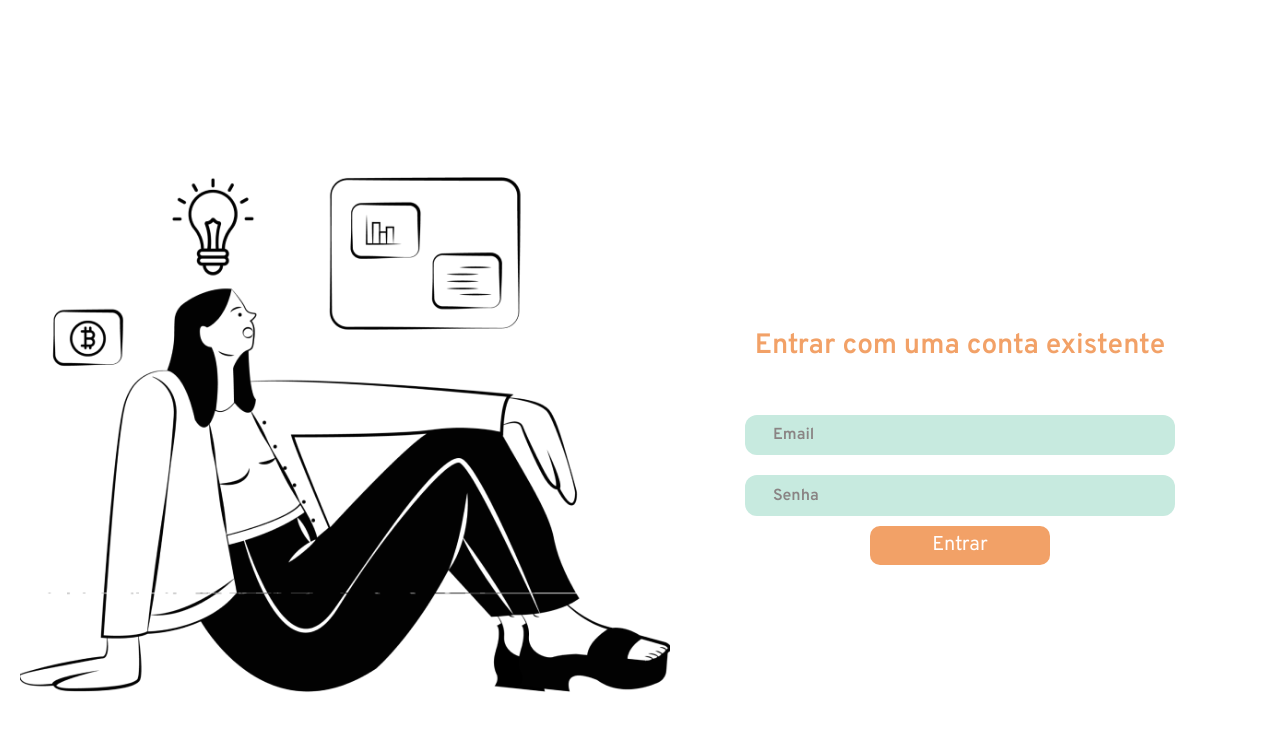
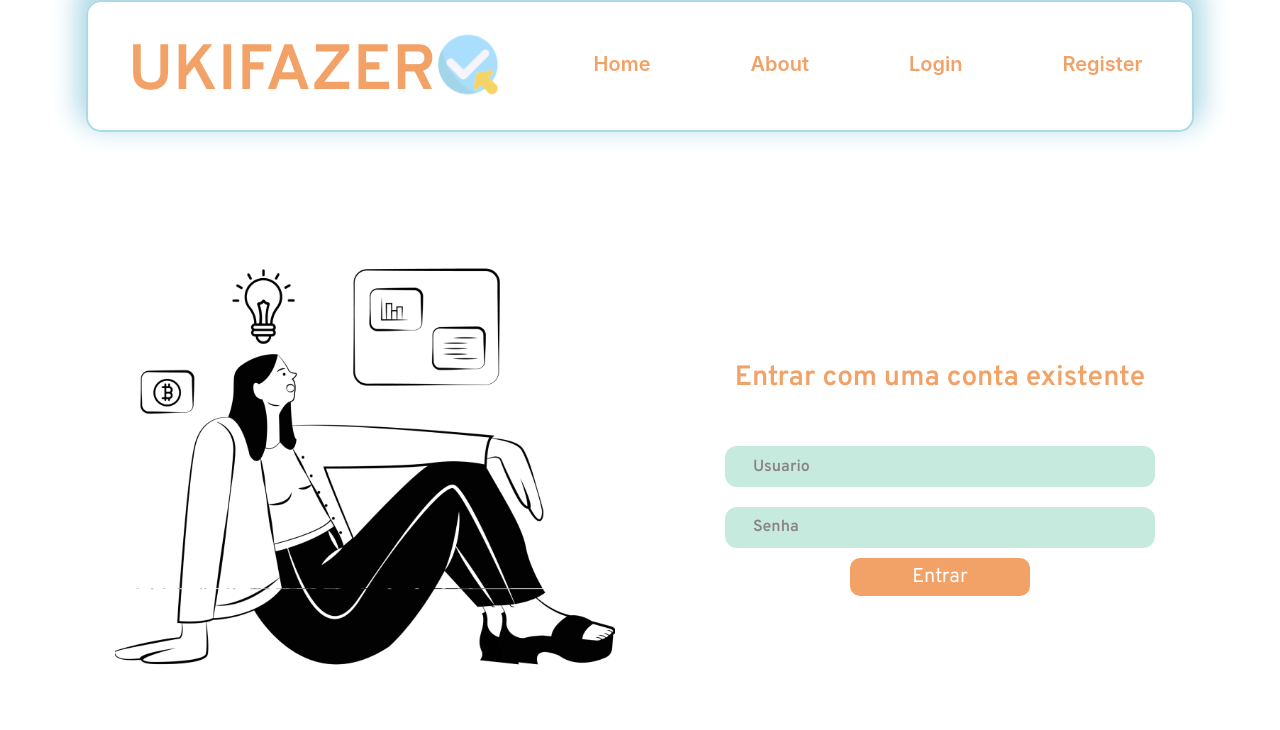
Before and after one commit to murilolmartins/app_habitos, a React (Create React App) app: page /login in a window 1280 px wide. Shown: the top 730 px of the page. Built offline with nearby package versions, Linux system fonts and the light colour scheme.

Commit message:
refactor: including AuthContext into Login

```diff
--- a/src/App.js
+++ b/src/App.js
@@ -1,5 +1,4 @@
 import "./App.css";
-
 import Routes from "./routes";
 import { ToastContainer } from "react-toastify";
 import "react-toastify/dist/ReactToastify.css";
@@ -18,10 +17,8 @@ function App() {
         draggable
         pauseOnHover
       />
-      <ToastContainer />
       <div className="App-Container">
         <Routes></Routes>
-
       </div>
     </div>
   );
--- a/src/components/DesktopHeader/index.jsx
+++ b/src/components/DesktopHeader/index.jsx
@@ -1,19 +1,19 @@
 import { Link } from "react-router-dom";
 import { Container } from "./style";
 import logo from "../../assets/images/logo-ukifazer.png";
-const Header = () => {
+const DesktopHeader = () => {
   return (
     <Container>
       <figure>
         <img src={logo} alt="Logo" />
       </figure>
-      <div>
+      <div className="links">
         <Link to="/">Home</Link>
-        <Link to="/">About</Link>
-        <Link to="/">Login</Link>
-        <Link to="/">Register</Link>
+        <Link to="/aboutUs">About</Link>
+        <Link to="/login">Login</Link>
+        <Link to="/singUp">Register</Link>
       </div>
     </Container>
   );
 };
-export default Header;
+export default DesktopHeader;
--- a/src/components/DesktopHeader/style.js
+++ b/src/components/DesktopHeader/style.js
@@ -3,9 +3,15 @@ export const Container = styled.div`
   display: flex;
   flex-direction: row;
   justify-content: space-between;
+  border: 2px solid lightblue;
+  border-radius: 15px;
+  box-shadow: 0px -13px 27px 9px lightblue;
   div {
-    display: flex;
-    justify-content: space-evenly;
+    display: none;
+    @media (min-width: 760px) {
+      display: flex;
+      justify-content: space-evenly;
+    }
     a {
       margin: 50px;
       text-decoration: none;
@@ -28,14 +34,9 @@ export const Container = styled.div`
     justify-content: center;
   }
 
-  @media screen and (max-width: 760) {
-    div a {
-      display: none;
-    }
-  }
   @media screen and (max-width: 420px) {
     figure img {
-      width: 317px;
+      width: 250px;
     }
   }
 `;
--- a/src/components/LoginForm/index.jsx
+++ b/src/components/LoginForm/index.jsx
@@ -1,13 +1,16 @@
 import Button from "./../Button";
 import Input from "./../Input";
-import { Container, Form, Title,Errors } from "./styles";
+import { Container, Form, Title, Errors } from "./styles";
 import { useForm } from "react-hook-form";
 import { yupResolver } from "@hookform/resolvers/yup";
 import * as yup from "yup";
+import { AuthContext } from "../../providers/Auth";
+import { useContext } from "react";
 
 const LoginForm = () => {
+  const { authentication } = useContext(AuthContext);
   const schema = yup.object().shape({
-    email: yup.string().email("Email inválido").required("Email obrigatório"),
+    username: yup.string().required("Usuario obrigatório"),
     password: yup.string().required("Senha obrigatória"),
   });
   const {
@@ -17,16 +20,24 @@ const LoginForm = () => {
   } = useForm({
     resolver: yupResolver(schema),
   });
-  const handleForm = (data) => {
-    console.log(data)
-  };
+
   return (
     <Container>
       <Title>Entrar com uma conta existente</Title>
-      <Form onSubmit={handleSubmit(handleForm)}>
-        <Input type="text" placeholder="Email" register={register} name='email' />
-        <Errors>{errors.email?.message}</Errors>
-        <Input type="text" placeholder="Senha" register={register} name='password' />
+      <Form onSubmit={handleSubmit(authentication)}>
+        <Input
+          type="text"
+          placeholder="Usuario"
+          register={register}
+          name="username"
+        />
+        <Errors>{errors.username?.message}</Errors>
+        <Input
+          type="password"
+          placeholder="Senha"
+          register={register}
+          name="password"
+        />
         <Errors password>{errors.password?.message}</Errors>
         <Button type="submit">Entrar</Button>
       </Form>
--- a/src/components/MobileFooter/style.js
+++ b/src/components/MobileFooter/style.js
@@ -16,7 +16,7 @@ const Container = styled.footer`
   align-items: center;
   border-radius: 10px;
   position: relative;
-  @media (min-width: 600px) {
+  @media (min-width: 760px) {
     display: none;
   }
   ul {
--- a/src/components/Wellcome/style.js
+++ b/src/components/Wellcome/style.js
@@ -6,18 +6,28 @@ const Container = styled.div`
   align-items: center;
   justify-content: center;
   text-align: center;
-  padding: 0px 10px;
+  padding: 0px 5px;
+
+  @media (min-width: 400px) {
+    padding: 0px 10px;
+  }
   h1 {
     margin: 0px;
     color: #534f54;
-    font-size: 50px;
+    font-size: 45px;
+    @media (min-width: 400px) {
+      font-size: 50px;
+    }
   }
   p {
     color: #8a8484;
-    font-size: 20px;
+    font-size: 15px;
     width: 100%;
     min-width: 320px;
     max-width: 500px;
+    @media (min-width: 400px) {
+      font-size: 20px;
+    }
   }
 `;
 
--- a/src/index.js
+++ b/src/index.js
@@ -8,11 +8,11 @@ import Providers from "./providers/index";
 
 ReactDOM.render(
   <React.StrictMode>
-    <Providers>
-      <BrowserRouter>
+    <BrowserRouter>
+      <Providers>
         <App />
-      </BrowserRouter>
-    </Providers>
+      </Providers>
+    </BrowserRouter>
   </React.StrictMode>,
   document.getElementById("root")
 );
--- a/src/pages/Home/index.jsx
+++ b/src/pages/Home/index.jsx
@@ -2,10 +2,12 @@ import Wellcome from "../../components/Wellcome";
 import MobileFooter from "../../components/MobileFooter";
 import { Container, SmallContainer, Content } from "./style";
 import YogaGirl from "../../assets/images/girl-doing-yoga.png";
+import DesktopHeader from "../../components/DesktopHeader";
 
 function Home() {
   return (
     <Container>
+      <DesktopHeader></DesktopHeader>
       <SmallContainer>
         <div className="background_img">
           <img src={YogaGirl} alt="" />
--- a/src/pages/Home/style.js
+++ b/src/pages/Home/style.js
@@ -14,6 +14,8 @@ export const SmallContainer = styled.div`
   align-items: center;
   width: 100%;
   flex-grow: 1;
+  width: 100%;
+  max-width: 1200px;
   .background_img {
     display: none;
     width: 50%;
--- a/src/pages/Login/index.jsx
+++ b/src/pages/Login/index.jsx
@@ -2,10 +2,12 @@ import MobileFooter from "../../components/MobileFooter";
 import { Container, SmallContainer, Content } from "./style";
 import ThinkingGirl from "../../assets/images/girl-thinking.png";
 import LoginForm from "../../components/LoginForm";
+import DesktopHeader from "../../components/DesktopHeader";
 
 const Login = () => {
   return (
     <Container>
+      <DesktopHeader></DesktopHeader>
       <SmallContainer>
         <div className="background_img">
           <img src={ThinkingGirl} alt="" />
--- a/src/pages/Login/style.js
+++ b/src/pages/Login/style.js
@@ -14,6 +14,7 @@ export const SmallContainer = styled.div`
   align-items: center;
   width: 100%;
   flex-grow: 1;
+  max-width: 1200px;
   .background_img {
     display: none;
     width: 50%;
@@ -22,7 +23,7 @@ export const SmallContainer = styled.div`
       align-items: center;
       justify-content: center;
       img {
-        width: 650px;
+        width: 500px;
         padding-left: 50px;
       }
     }
--- a/src/providers/Auth/index.jsx
+++ b/src/providers/Auth/index.jsx
@@ -2,7 +2,7 @@ import { createContext, useState } from "react";
 import { toast } from "react-toastify";
 import api from "../../services/api";
 
-const AuthContext = createContext();
+export const AuthContext = createContext();
 
 const AuthProvider = ({ children }) => {
   const [token, setToken] = useState(() => {
@@ -11,14 +11,15 @@ const AuthProvider = ({ children }) => {
 
   const authentication = (data) => {
     api
-      .post("sessions/")
+      .post("sessions/", data)
       .then((response) => {
-        localStorage.setItem(JSON.stringify("@AppToken", response.data.access));
+        localStorage.setItem("@AppToken", JSON.stringify(response.data.access));
         setToken(JSON.parse(localStorage.getItem("@AppToken")));
         toast.success("Bem Vindo!");
       })
       .catch((err) => {
         toast.error("Usuario ou senha incorretos!");
+        console.log(err);
       });
   };
   return (
```
